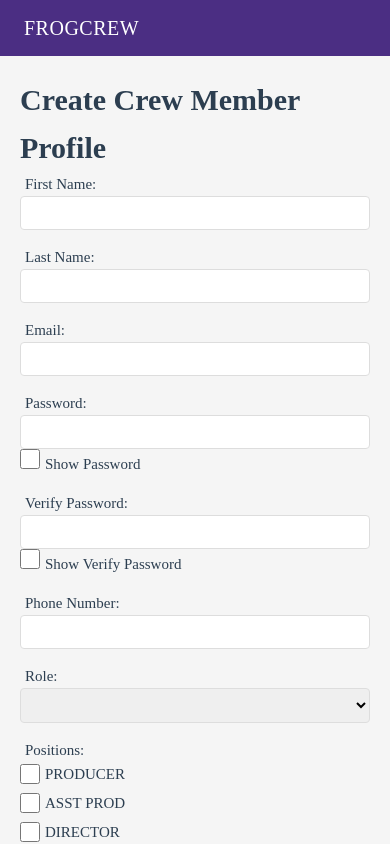
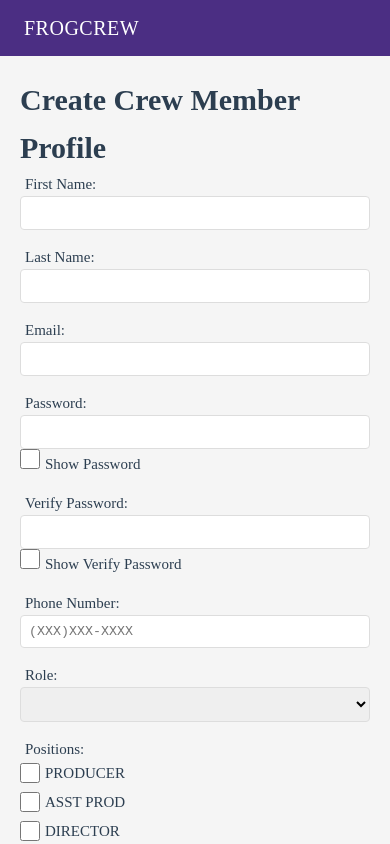
Before and after one commit to alsuri04/FrogCrew-frontend, a Vue app: page /register in a window 390 px wide. Built offline with nearby package versions, Linux system fonts and the light colour scheme.

Commit message:
fixed create profile to only accept 10 digit string for phone number

```diff
--- a/src/components/CrewMember/CreateProfile.vue
+++ b/src/components/CrewMember/CreateProfile.vue
@@ -32,7 +32,15 @@
       <div v-if="errorMessage" class="error-message">{{ errorMessage }}</div>
       <div class="form-group">
         <label for="phone">Phone Number:</label>
-        <input type="tel" id="phone" v-model="userDTO.PhoneNumber" required />
+        <input
+          type="tel"
+          id="phone"
+          v-model="displayPhone"
+          @input="validatePhoneNumber"
+          maxlength="13"
+          placeholder="(XXX)XXX-XXXX"
+          required
+        />
       </div>
       <div class="form-group">
         <label for="role">Role:</label>
@@ -77,13 +85,37 @@ export default {
         PhoneNumber: '',
         Role: '',
         Position: []
-      }
+      },
+      displayPhone: '', // For formatted display
     }
   },
   methods: {
+    validatePhoneNumber(event) {
+      // Remove any non-numeric characters
+      let numbersOnly = event.target.value.replace(/\D/g, '').substring(0, 10);
+      this.userDTO.PhoneNumber = numbersOnly;
+
+      // Format the display
+      if (numbersOnly.length > 0) {
+        this.displayPhone = '(' + numbersOnly.substring(0, 3);
+        if (numbersOnly.length > 3) {
+          this.displayPhone += ')' + numbersOnly.substring(3, 6);
+          if (numbersOnly.length > 6) {
+            this.displayPhone += '-' + numbersOnly.substring(6, 10);
+          }
+        }
+      } else {
+        this.displayPhone = '';
+      }
+    },
     submitProfile() {
       if (this.password !== this.verifyPassword) {
         this.errorMessage = 'Passwords do not match!'
+        return
+      }
+
+      if (this.userDTO.PhoneNumber.length !== 10) {
+        this.errorMessage = 'Please enter a valid 10-digit phone number'
         return
       }
 
@@ -180,4 +212,8 @@ input[type="checkbox"] {
   width: 20px;
   height: 20px;
 }
+
+input[type="tel"] {
+  font-family: monospace; /* Makes the placeholder spacing more consistent */
+}
 </style>
```
